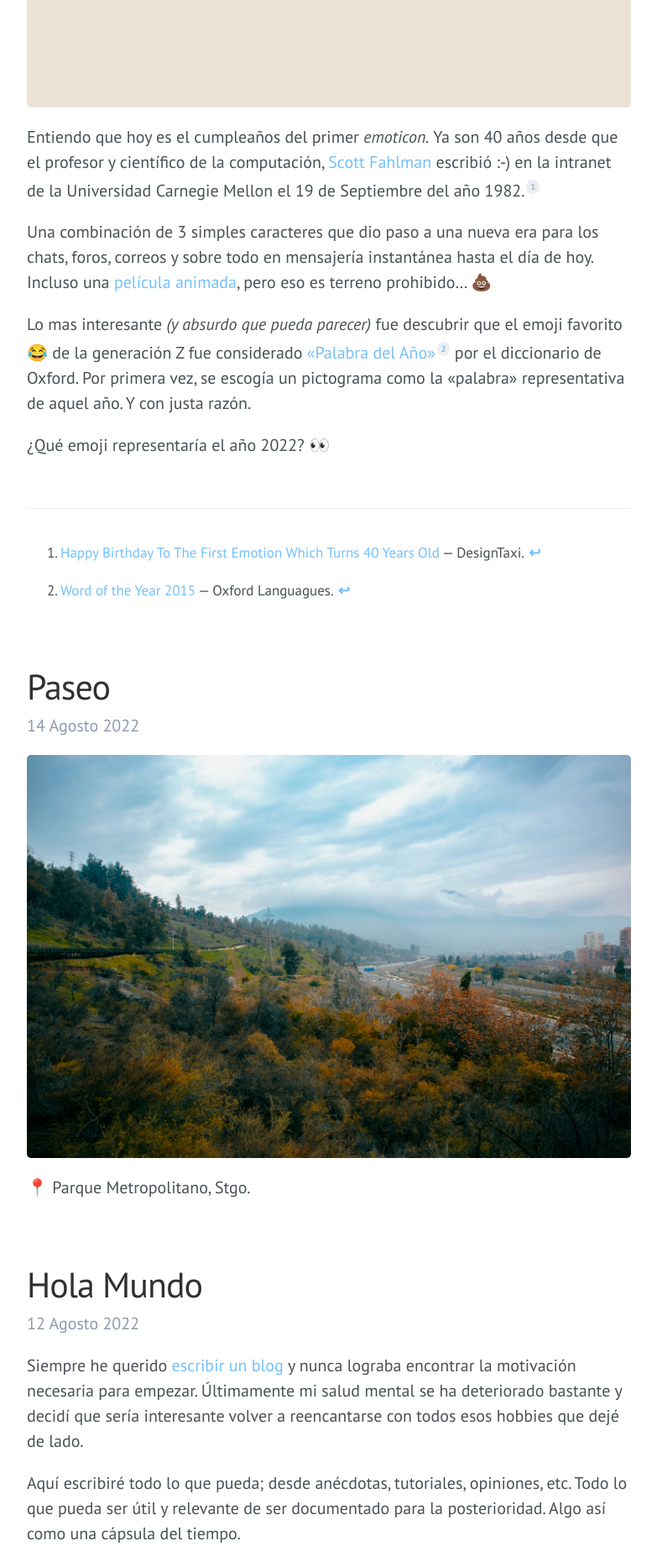
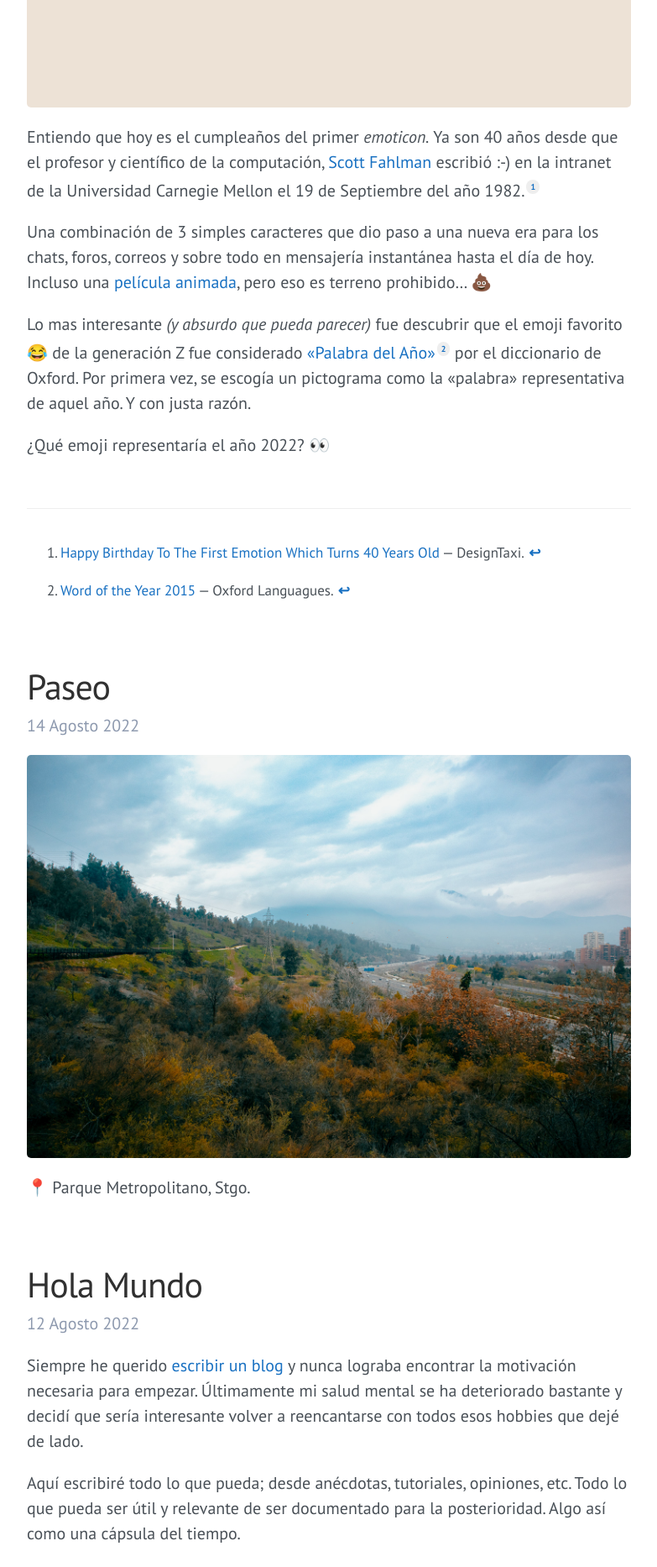
Before and after one commit to darriagada/darriagada.github.io, a Jekyll site: the page built from index.html, in a window 1280 px wide. Shown: the part 553-2419 px from the top of the page at 84% size, without its empty margins (248-1031 px from the left). Built offline with Jekyll 4.4.1, drawn with Linux system fonts in a browser that asks for light colours; the list of posts is cut into pages by our own code; comment, search, counter and statistics services are not loaded.

Commit message:
Update lanyon.css

```diff
--- a/public/css/lanyon.css
+++ b/public/css/lanyon.css
@@ -57,7 +57,12 @@ h1, h2, h3, h4, h5, h6 {
 
 
 a {
+	color:#1971c2;
+}
+
+a:hover {
 	color:#74c0fc;
+	background:#e7f5ff;
 }
 
 /*
```
